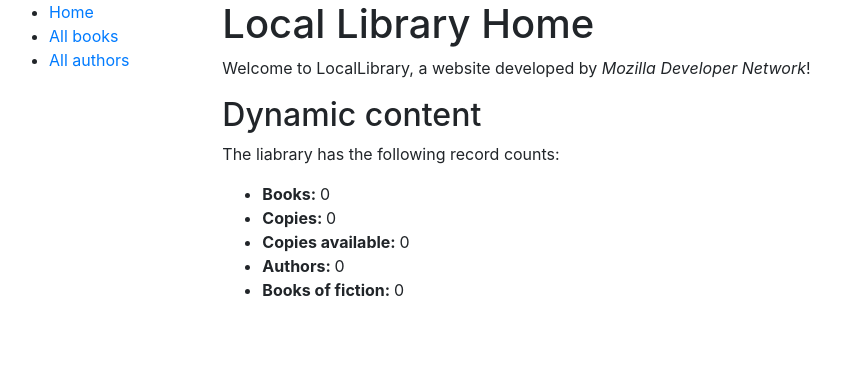
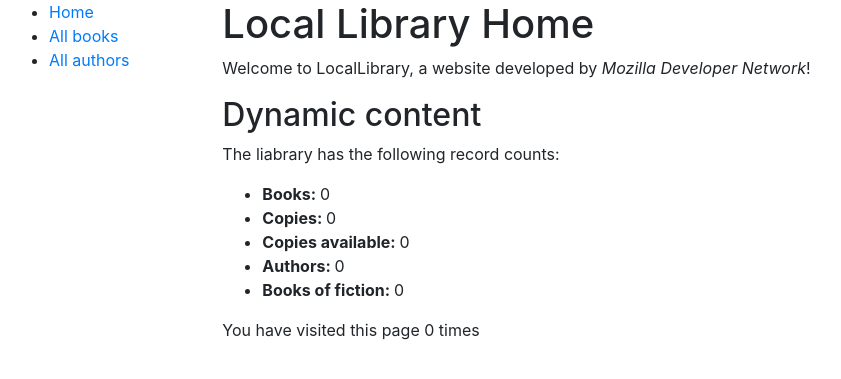
Before and after one commit to anthonysea/moz_locallibrary, a Django app: page /catalog/ in a window 1280 px wide. Shown: the top 379 px of the page, without its empty margins (6-847 px from the left). Run offline with Django 3.2, Linux system fonts and the light colour scheme; data that the repository does not hold is empty; some libraries are stand-ins or nearby versions.

Commit message:
Added ability to use sessions, used it for simple visit count feature

```diff
--- a/catalog/templates/index.html
+++ b/catalog/templates/index.html
@@ -12,4 +12,6 @@
         <li><strong>Authors: </strong>{{ num_authors }}</li>
         <li><strong>Books of fiction: </strong>{{ num_fictional_books }}</li>
     </ul>
+
+    <p>You have visited this page {{ num_visits }}{% if num_vists == 0 %} time {% else %} times {% endif %}</p>
 {% endblock %}
--- a/catalog/views.py
+++ b/catalog/views.py
@@ -18,12 +18,17 @@ def index(request):
 
     num_fictional_books = Book.objects.filter(~Q(genre__name__contains='Non-fiction')).count()
 
+    # Number of visits to this view, as counted in the session variable.
+    num_visits = request.session.get('num_visits', 0)
+    request.session['num_visits'] = num_visits + 1
+
     context = {
         'num_books': num_books,
         'num_instances': num_instances,
         'num_instances_available': num_instances_available,
         'num_authors': num_authors,
-        'num_fictional_books': num_fictional_books
+        'num_fictional_books': num_fictional_books,
+        'num_visits': num_visits,
     }
 
     # Render the HTML template index.html with the data in the context variable
```
Also changed, not shown: README.md.
